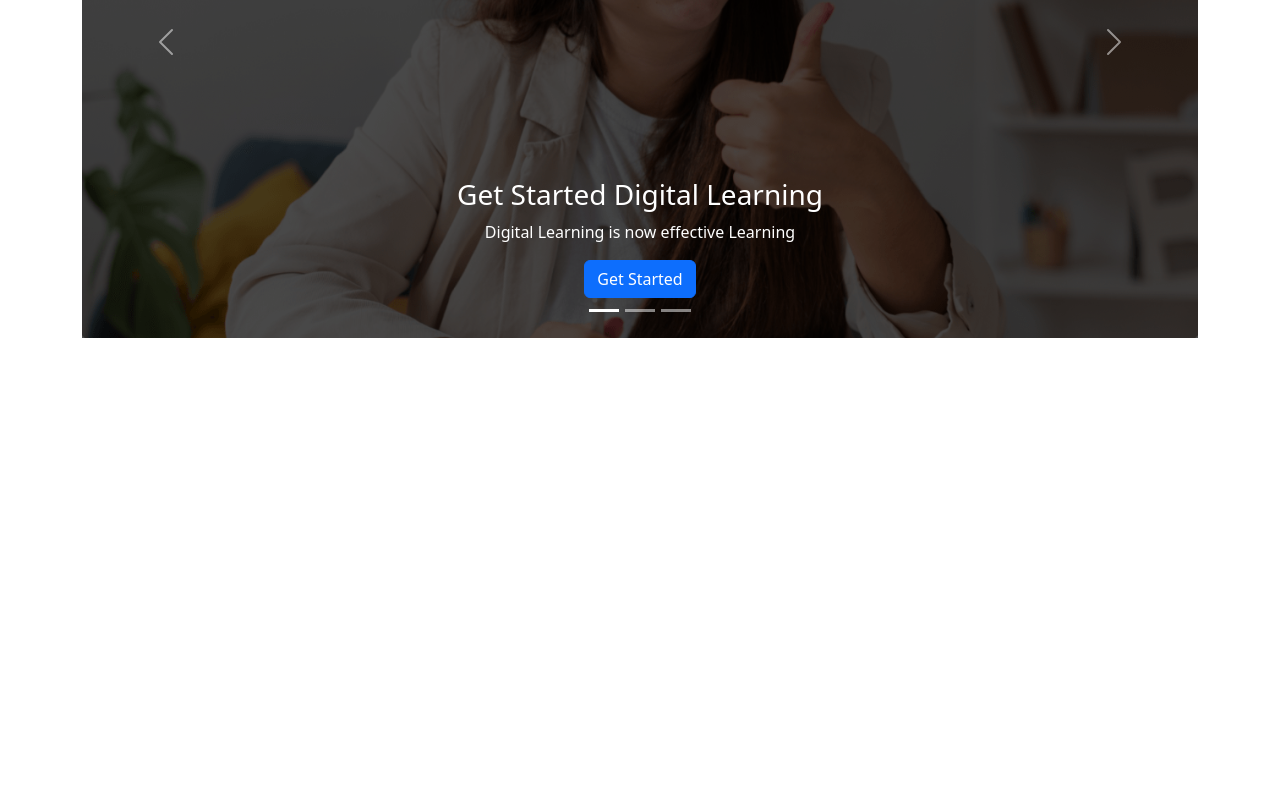
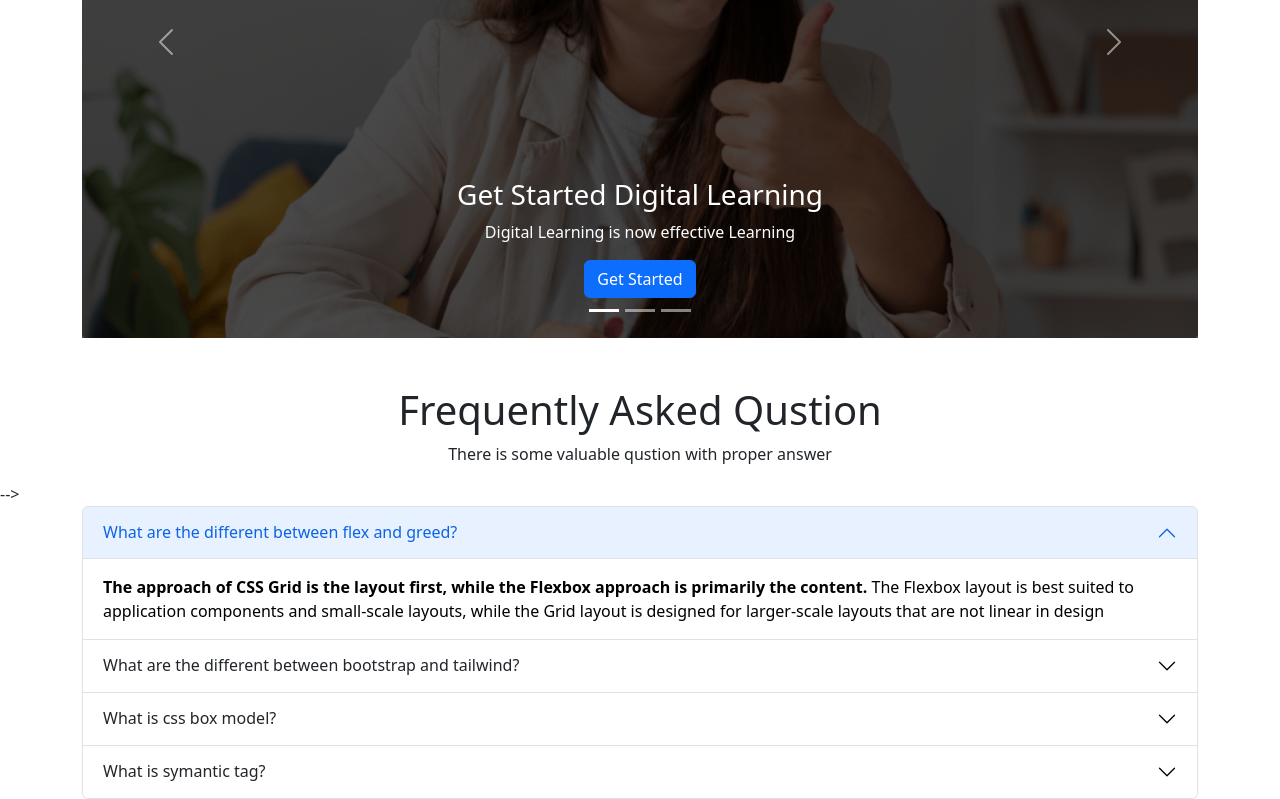
Before and after one commit to tanvir8685/edTech-website, a plain HTML site: page index.html in a window 1280 px wide. Shown: the part 310-1109 px from the top of the page. Before the commit the page ends 800 px from the top, so only its background shows below. Drawn offline with nearby package versions, Linux system fonts and the light colour scheme.

Commit message:
accordion  part

```diff
--- a/index.html
+++ b/index.html
@@ -52,7 +52,7 @@
           </nav>
         <!-- nav part end -->
         <!-- slide part stat  -->
-        <section class="container">
+        <section class="container mb-5">
             <div id="carouselExampleCaptions" class="carousel slide" data-bs-ride="false">
                 <div class="carousel-indicators">
                   <button type="button" data-bs-target="#carouselExampleCaptions" data-bs-slide-to="0" class="active" aria-current="true" aria-label="Slide 1"></button>
@@ -99,6 +99,68 @@
 
     </header>
     <!-- header end -->
+    <main>
+        <article class="">
+            <h1 class="text-center">Frequently Asked Qustion</h1>
+            <p class="text-center"> There is some valuable qustion with proper answer</p>
+            <!-- <div  class="row justify-Content-center">
+                <h1 class="justify-Content-center">Frequintly ask qustion</h1> -->
+                <!-- <p>Lorem ipsum dolor, sit amet consectetur adipisicing elit. Eius, cum.</p> -->
+            <!-- </div> --> -->
+
+            <div class="accordion container" id="accordionExample">
+                <div class="accordion-item">
+                  <h2 class="accordion-header" id="headingOne">
+                    <button class="accordion-button" type="button" data-bs-toggle="collapse" data-bs-target="#collapseOne" aria-expanded="true" aria-controls="collapseOne">
+                      What are the different between flex and greed?
+                    </button>
+                  </h2>
+                  <div id="collapseOne" class="accordion-collapse collapse show" aria-labelledby="headingOne" data-bs-parent="#accordionExample">
+                    <div class="accordion-body">
+                      <strong>The approach of CSS Grid is the layout first, while the Flexbox approach is primarily the content.</strong> The Flexbox layout is best suited to application components and small-scale layouts, while the Grid layout is designed for larger-scale layouts that are not linear in design
+                    </div>
+                  </div>
+                </div>
+                <div class="accordion-item">
+                  <h2 class="accordion-header" id="headingTwo">
+                    <button class="accordion-button collapsed" type="button" data-bs-toggle="collapse" data-bs-target="#collapseTwo" aria-expanded="false" aria-controls="collapseTwo">
+                      What are the different between bootstrap and tailwind?
+                    </button>
+                  </h2>
+                  <div id="collapseTwo" class="accordion-collapse collapse" aria-labelledby="headingTwo" data-bs-parent="#accordionExample">
+                    <div class="accordion-body">
+                       <strong>Bootstrap is a component-based framework</strong>, which means it comes with prebuilt components and includes other utilities for layering displays, spacing, etc. Tailwind, on the other hand, <strong>CSS is a utility-first framework</strong>. Using Tailwind CSS is akin to writing regular CSS. Unlike Bootstrap, it has no prebuilt components.
+                    </div>
+                  </div>
+                </div>
+                <div class="accordion-item">
+                  <h2 class="accordion-header" id="headingThree">
+                    <button class="accordion-button collapsed" type="button" data-bs-toggle="collapse" data-bs-target="#collapseThree" aria-expanded="false" aria-controls="collapseThree">
+                      What is css box model?
+                    </button>
+                  </h2>
+                  <div id="collapseThree" class="accordion-collapse collapse" aria-labelledby="headingThree" data-bs-parent="#accordionExample">
+                    <div class="accordion-body">
+                        In CSS, the term "box model" is used when talking about design and layout. The CSS box model is essentially <strong>a box that wraps around every HTML</strong> element. It consists of: margins, borders, padding, and the actual content.
+                    </div>
+                  </div>
+                </div>
+                <div class="accordion-item">
+                    <h2 class="accordion-header" id="headingTh">
+                      <button class="accordion-button collapsed" type="button" data-bs-toggle="collapse" data-bs-target="#collapseTh" aria-expanded="false" aria-controls="collapseTh">
+                        What is symantic tag?
+                      </button>
+                    </h2>
+                    <div id="collapseTh" class="accordion-collapse collapse" aria-labelledby="headingTh" data-bs-parent="#accordionExample">
+                      <div class="accordion-body">
+                        The HTML semantics refers to <strong>the tags that provide meaning to an HTML page rather than just presentation</strong>. It makes HTML more comprehensible by better defining the different sections and layout of web pages
+                      </div>
+                    </div>
+                  </div>
+
+              </div>
+        </article>
+    </main>
 
 
     <script src="https://cdn.jsdelivr.net/npm/bootstrap@5.2.0/dist/js/bootstrap.bundle.min.js" integrity="sha384-A3rJD856KowSb7dwlZdYEkO39Gagi7vIsF0jrRAoQmDKKtQBHUuLZ9AsSv4jD4Xa" crossorigin="anonymous"></script>
```
